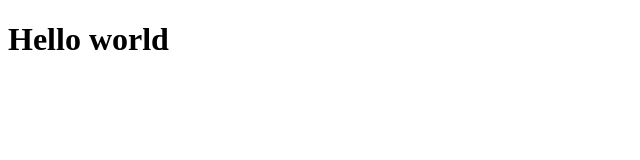
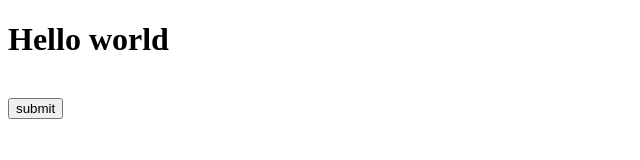
Before and after one commit to mdraselislam1944/my_first_github, a plain HTML site: page my_first_github/index.html in a window 1280 px wide. Shown: the whole page, without its empty margins (0-640 px from the left). Drawn offline with Linux system fonts and the light colour scheme.

Commit message:
something add

```diff
--- a/my_first_github/index.html
+++ b/my_first_github/index.html
@@ -7,6 +7,7 @@
     <title>Document</title>
 </head>
 <body>
-    <h1>Hello world</h1>
+    <h1>Hello world</h1><br>
+    <button>submit</button>
 </body>
 </html>
```
